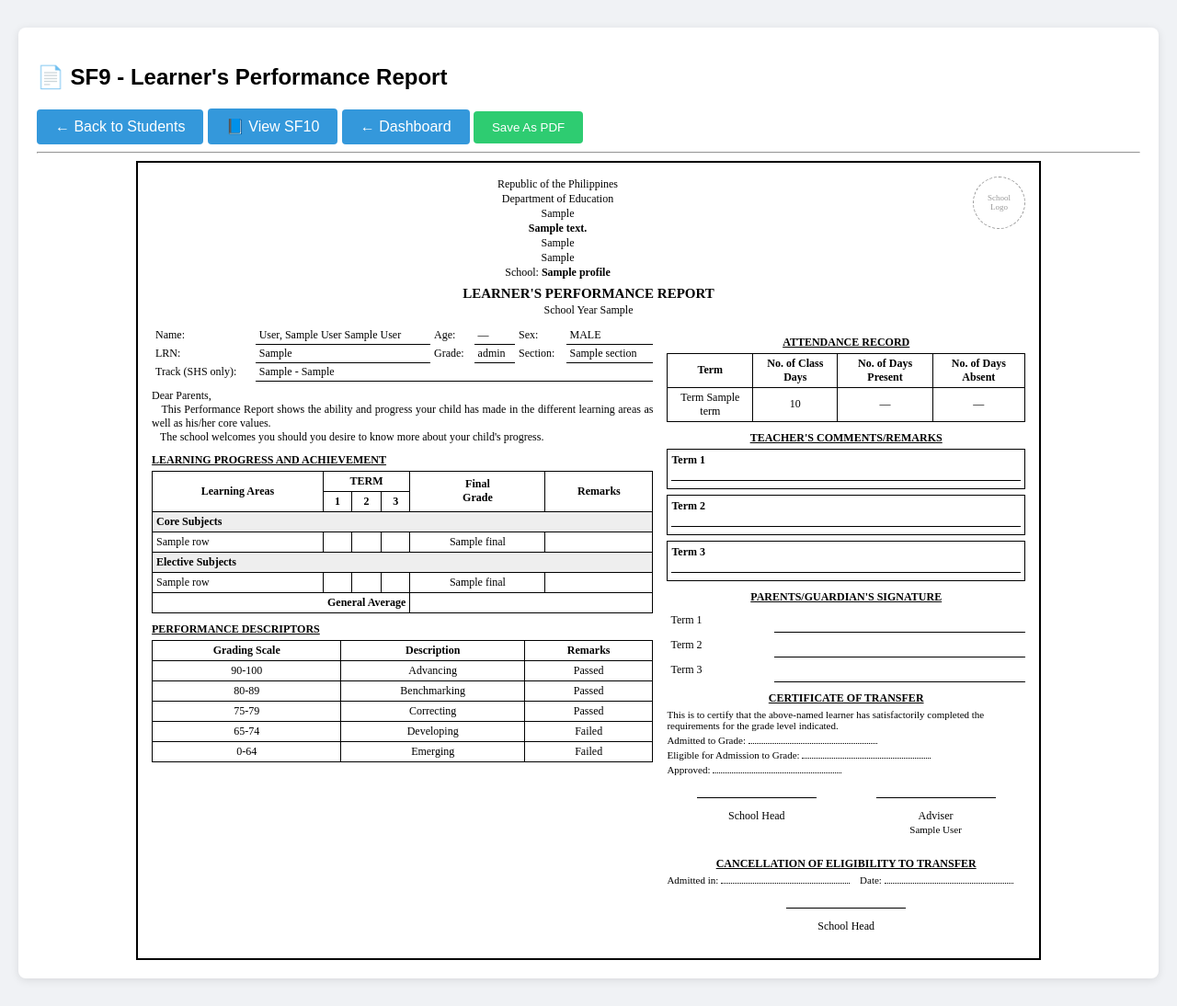
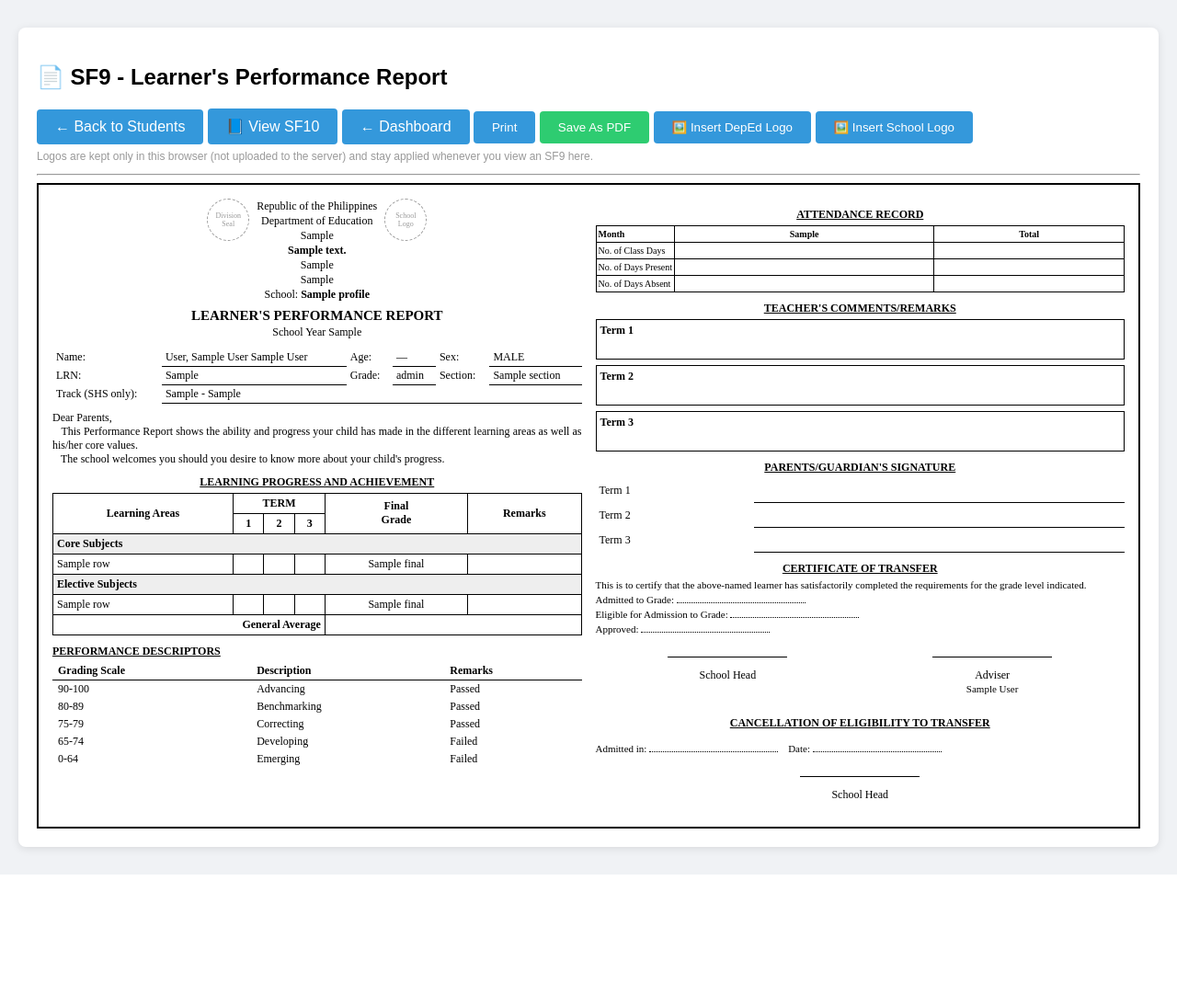
Before and after one commit to civ1977/smashed_sfs_project, a Django app: template smashed_sfs/templates/reports/sf9.html in a window 1280 px wide. Shown: the part 98-1192 px from the top of the page at 92% size. After the commit the page ends 1049 px from the top, so only its background shows below. Run offline with Django 5.2, Linux system fonts and the light colour scheme; tables that the repository leaves empty hold one stand-in row (values such as "Sample post"); the template is opened without the code that fills it: values that come from a table or form of the project are taken from there, most other values are stand-ins (such as "Sample title", 1, 10 or a date in 2020).

Commit message:
Refine SF9/SF10 report rendering (reports app phase 1)

```diff
--- a/smashed_sfs/templates/reports/sf10.html
+++ b/smashed_sfs/templates/reports/sf10.html
@@ -7,6 +7,7 @@
     <a href="{% url 'select_student_report' %}" class="btn">← Back to Students</a>
     <a href="{% url 'view_sf9' student.lrn %}" class="btn">📄 View SF9</a>
     <a href="{% url 'dashboard' %}" class="btn">← Dashboard</a>
+    <button type="button" class="btn" onclick="window.print()">Print</button>
     <button type="button" class="btn btn-success" onclick="window.print()">Save As PDF</button>
 
     <hr>
--- a/smashed_sfs/templates/reports/sf9.html
+++ b/smashed_sfs/templates/reports/sf9.html
@@ -7,7 +7,13 @@
     <a href="{% url 'select_student_report' %}" class="btn">← Back to Students</a>
     <a href="{% url 'view_sf10' student.lrn %}" class="btn">📘 View SF10</a>
     <a href="{% url 'dashboard' %}" class="btn">← Dashboard</a>
+    <button type="button" class="btn" onclick="window.print()">Print</button>
     <button type="button" class="btn btn-success" onclick="window.print()">Save As PDF</button>
+    <button type="button" class="btn" onclick="document.getElementById('deped-logo-input').click()">🖼️ Insert DepEd Logo</button>
+    <button type="button" class="btn" onclick="document.getElementById('school-logo-input').click()">🖼️ Insert School Logo</button>
+    <input type="file" id="deped-logo-input" accept="image/*" style="display:none;" onchange="sf9HandleLogoUpload(this, 'sf9_deped_logo', 'deped-logo-img')">
+    <input type="file" id="school-logo-input" accept="image/*" style="display:none;" onchange="sf9HandleLogoUpload(this, 'sf9_school_logo', 'school-logo-img')">
+    <p style="color: #999; font-size: 12px; margin-top: 6px;">Logos are kept only in this browser (not uploaded to the server) and stay applied whenever you view an SF9 here.</p>
 
     {% if not school_profile %}
     <p style="color: #999;">No school profile linked to your account. <a href="{% url 'complete_profile' %}">Complete your profile</a>.</p>
@@ -17,7 +23,13 @@
 </div>
 
 <div class="sf9-form">
+    <div class="sf9-columns">
+        <div class="sf9-col-left">
             <div class="sf9-header">
+                <div class="sf9-logo sf9-seal">
+                    <span class="sf9-logo-placeholder">Division<br>Seal</span>
+                    <img id="deped-logo-img" class="sf9-logo-img" alt="DepEd Logo">
+                </div>
                 <div class="sf9-header-text">
                     <p>Republic of the Philippines</p>
                     <p>Department of Education</p>
@@ -35,14 +47,15 @@
                         <p>School: <span class="bold">&mdash;</span></p>
                     {% endif %}
                 </div>
-        <div class="sf9-logo">School<br>Logo</div>
+                <div class="sf9-logo sf9-school-logo">
+                    <span class="sf9-logo-placeholder">School<br>Logo</span>
+                    <img id="school-logo-img" class="sf9-logo-img" alt="School Logo">
+                </div>
             </div>
 
             <h3 class="sf9-title">LEARNER'S PERFORMANCE REPORT</h3>
             <p class="sf9-subtitle">School Year {{ school_profile.school_year|default:"—" }}</p>
 
-    <div class="sf9-columns">
-        <div class="sf9-col-left">
             <table class="sf9-info-table">
                 <tr>
                     <td class="label">Name:</td>
@@ -74,7 +87,7 @@
                 progress.
             </p>
 
-            <p class="sf9-section-heading">LEARNING PROGRESS AND ACHIEVEMENT</p>
+            <p class="sf9-section-heading center">LEARNING PROGRESS AND ACHIEVEMENT</p>
             <table class="sf9-grades">
                 <thead>
                     <tr>
@@ -152,28 +165,34 @@
             <table class="sf9-attendance">
                 <thead>
                     <tr>
-                        <th>Term</th>
-                        <th>No. of Class Days</th>
-                        <th>No. of Days Present</th>
-                        <th>No. of Days Absent</th>
+                        <th class="month-label">Month</th>
+                        {% for m in attendance_months %}<th>{{ m }}</th>{% endfor %}
+                        <th>Total</th>
                     </tr>
                 </thead>
                 <tbody>
-                    {% for row in attendance_rows %}
                     <tr>
-                        <td>Term {{ row.term }}</td>
-                        <td>{{ row.total|default:"—" }}</td>
-                        <td>{{ row.attendance.days_present|default:"—" }}</td>
-                        <td>{{ row.attendance.days_absent|default:"—" }}</td>
+                        <td class="month-label">No. of Class Days</td>
+                        {% for m in attendance_months %}<td></td>{% endfor %}
+                        <td>{{ attendance_totals.class_days|default:"" }}</td>
                     </tr>
-                    {% endfor %}
+                    <tr>
+                        <td class="month-label">No. of Days Present</td>
+                        {% for m in attendance_months %}<td></td>{% endfor %}
+                        <td>{{ attendance_totals.present|default:"" }}</td>
+                    </tr>
+                    <tr>
+                        <td class="month-label">No. of Days Absent</td>
+                        {% for m in attendance_months %}<td></td>{% endfor %}
+                        <td>{{ attendance_totals.absent|default:"" }}</td>
+                    </tr>
                 </tbody>
             </table>
 
             <p class="sf9-section-heading center">TEACHER'S COMMENTS/REMARKS</p>
-            <div class="sf9-comment-box">Term 1<div class="sf9-comment-line"></div></div>
-            <div class="sf9-comment-box">Term 2<div class="sf9-comment-line"></div></div>
-            <div class="sf9-comment-box">Term 3<div class="sf9-comment-line"></div></div>
+            <div class="sf9-comment-box">Term 1</div>
+            <div class="sf9-comment-box">Term 2</div>
+            <div class="sf9-comment-box">Term 3</div>
 
             <p class="sf9-section-heading center">PARENTS/GUARDIAN'S SIGNATURE</p>
             <table class="sf9-signature-lines">
@@ -202,7 +221,7 @@
             </div>
 
             <p class="sf9-section-heading center">CANCELLATION OF ELIGIBILITY TO TRANSFER</p>
-            <p class="sf9-small">Admitted in: <span class="dotted"></span> &nbsp;&nbsp; Date: <span class="dotted"></span></p>
+            <p class="sf9-small" style="margin-top: 14px;">Admitted in: <span class="dotted"></span> &nbsp;&nbsp; Date: <span class="dotted"></span></p>
             <div class="sf9-signatures single">
                 <div>
                     <p class="line"></p>
@@ -220,21 +239,26 @@
         color: #000;
         border: 2px solid #000;
         padding: 15px;
-        max-width: 950px;
+        width: 100%;
         margin: 0 auto;
+        box-sizing: border-box;
     }
-    .sf9-header { display: flex; justify-content: space-between; align-items: flex-start; }
-    .sf9-header-text { flex: 1; text-align: center; }
+    .sf9-header { display: flex; justify-content: center; align-items: flex-start; }
+    .sf9-header-text { text-align: center; padding: 0 8px; }
     .sf9-header-text p { margin: 1px 0; }
     .sf9-logo {
-        width: 55px; height: 55px; border-radius: 50%; border: 1px dashed #999;
+        width: 44px; height: 44px; border-radius: 50%; border: 1px dashed #999;
         display: flex; align-items: center; justify-content: center; text-align: center;
-        font-size: 9px; color: #999; margin-left: 10px; flex-shrink: 0;
+        font-size: 8px; color: #999; flex-shrink: 0; position: relative; overflow: hidden;
     }
+    .sf9-logo-img { display: none; width: 100%; height: 100%; object-fit: cover; border-radius: 50%; }
+    .sf9-logo.has-image { border-style: solid; }
+    .sf9-logo.has-image .sf9-logo-placeholder { display: none; }
+    .sf9-logo.has-image .sf9-logo-img { display: block; }
     .bold { font-weight: bold; }
     .sf9-title { text-align: center; margin: 6px 0 0 0; font-size: 15px; }
     .sf9-subtitle { text-align: center; margin: 2px 0 10px 0; }
-    .sf9-columns { display: grid; grid-template-columns: 1.4fr 1fr; gap: 15px; align-items: start; }
+    .sf9-columns { display: grid; grid-template-columns: 1fr 1fr; gap: 15px; align-items: start; }
     .sf9-info-table { width: 100%; border-collapse: collapse; margin-bottom: 8px; }
     .sf9-info-table td { padding: 2px 4px; }
     .sf9-info-table .label { white-space: nowrap; }
@@ -242,11 +266,10 @@
     .sf9-dear-parents { margin: 8px 0; text-align: justify; }
     .sf9-section-heading { font-weight: bold; text-decoration: underline; margin: 10px 0 4px 0; }
     .sf9-section-heading.center { text-align: center; }
-    table.sf9-grades, table.sf9-descriptors, table.sf9-attendance, table.sf9-signature-lines {
+    table.sf9-grades, table.sf9-attendance, table.sf9-signature-lines {
         width: 100%; border-collapse: collapse;
     }
     table.sf9-grades th, table.sf9-grades td,
-    table.sf9-descriptors th, table.sf9-descriptors td,
     table.sf9-attendance th, table.sf9-attendance td {
         border: 1px solid #000; padding: 3px 4px; text-align: center;
     }
@@ -254,8 +277,13 @@
     table.sf9-grades tr.sf9-group-row td { text-align: left; font-weight: bold; background: #eee; }
     table.sf9-grades tr.sf9-average-row td { font-weight: bold; }
     table.sf9-grades tr.sf9-average-row td.right { text-align: right; }
+    table.sf9-attendance th, table.sf9-attendance td { padding: 3px 2px; font-size: 10px; }
+    table.sf9-attendance .month-label { text-align: left; white-space: nowrap; width: 1%; }
+    table.sf9-attendance th:last-child, table.sf9-attendance td:last-child { font-weight: bold; }
+    table.sf9-descriptors { width: 100%; border-collapse: collapse; }
+    table.sf9-descriptors th, table.sf9-descriptors td { padding: 2px 6px; text-align: left; }
+    table.sf9-descriptors th { border-bottom: 1px solid #000; font-weight: bold; }
     .sf9-comment-box { border: 1px solid #000; padding: 4px; margin-bottom: 6px; min-height: 34px; font-weight: bold; }
-    .sf9-comment-line { border-bottom: 1px solid #000; margin-top: 14px; }
     table.sf9-signature-lines td { padding: 6px 4px; }
     table.sf9-signature-lines td.line { border-bottom: 1px solid #000; width: 70%; }
     .sf9-small { font-size: 11px; margin: 4px 0; }
@@ -271,4 +299,29 @@
         .sf9-form { border: none; max-width: none; width: 100%; }
     }
 </style>
+
+<script>
+    function sf9ApplyLogo(dataUrl, imgId) {
+        var img = document.getElementById(imgId);
+        if (!img || !dataUrl) return;
+        img.src = dataUrl;
+        img.closest('.sf9-logo').classList.add('has-image');
+    }
+
+    function sf9HandleLogoUpload(input, storageKey, imgId) {
+        var file = input.files[0];
+        if (!file) return;
+        var reader = new FileReader();
+        reader.onload = function (e) {
+            try { localStorage.setItem(storageKey, e.target.result); } catch (err) { /* storage full/unavailable, still show it for this view */ }
+            sf9ApplyLogo(e.target.result, imgId);
+        };
+        reader.readAsDataURL(file);
+    }
+
+    document.addEventListener('DOMContentLoaded', function () {
+        sf9ApplyLogo(localStorage.getItem('sf9_deped_logo'), 'deped-logo-img');
+        sf9ApplyLogo(localStorage.getItem('sf9_school_logo'), 'school-logo-img');
+    });
+</script>
 {% endblock %}
```
Also changed, not shown: smashed_sfs/reports/views.py (+24 -1 lines). Lines whose indentation alone changed are shown as unchanged.
